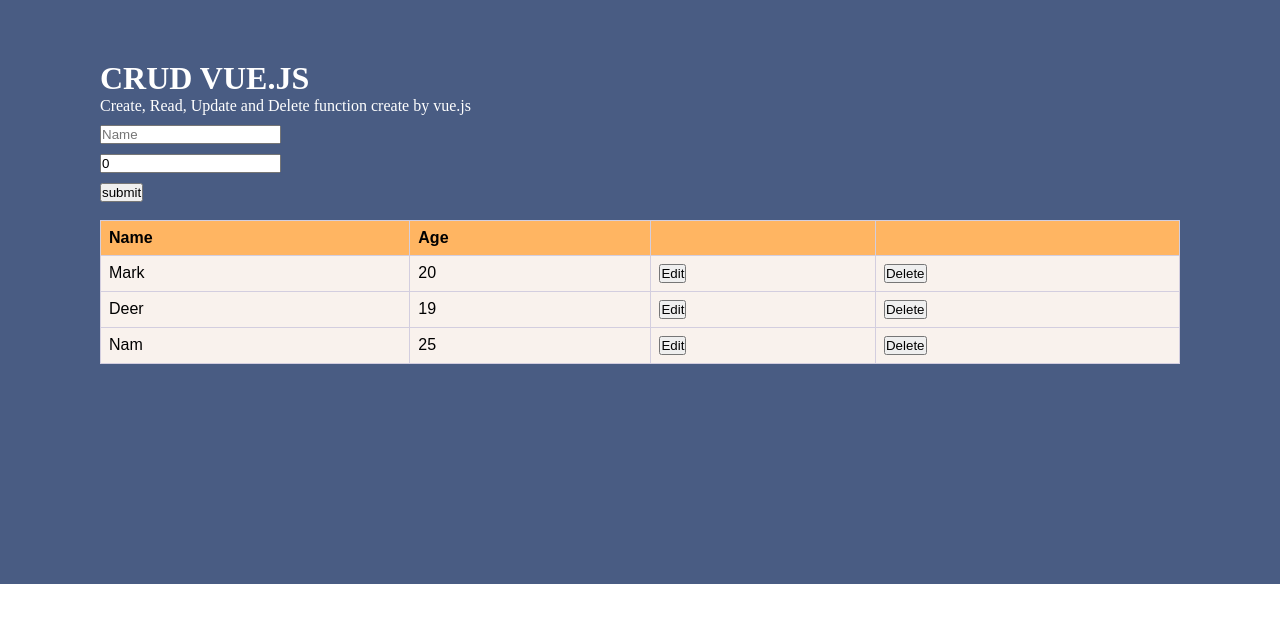
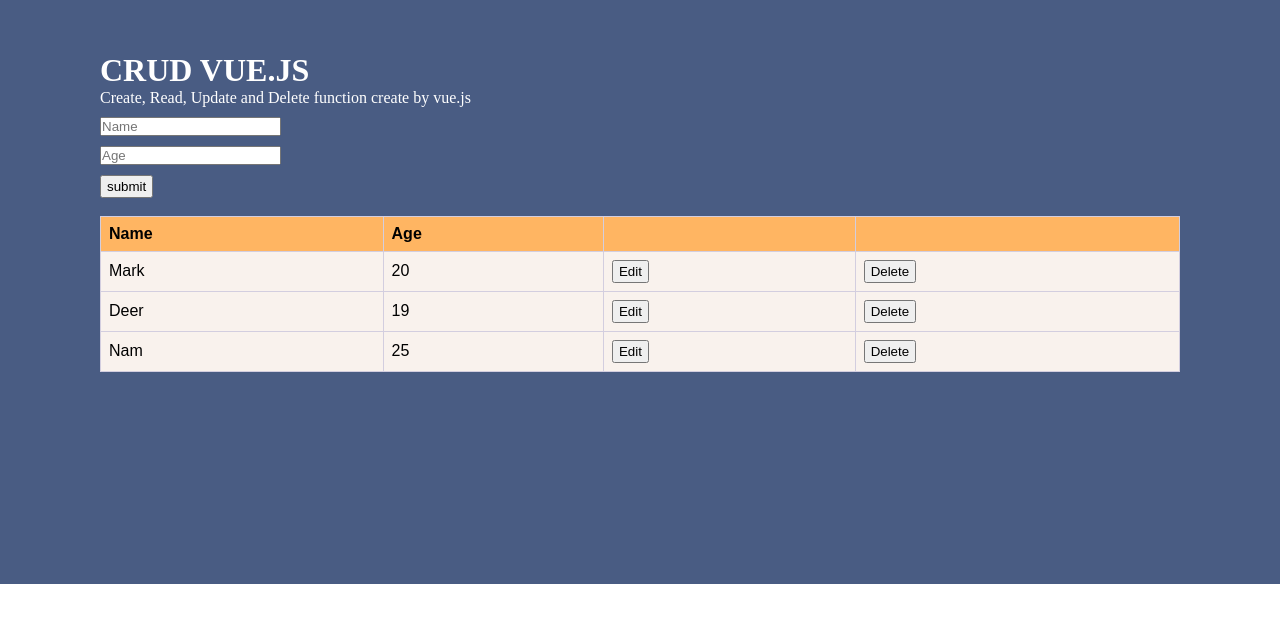
Before and after one commit to Bubblecrown/Practice-Vue, a Vue app: page / in a window 1280 px wide. Shown: the part 161-784 px from the top of the page. Built offline with nearby package versions, Linux system fonts and the light colour scheme.

Commit message:
modified:   input - age

```diff
--- a/src/App.vue
+++ b/src/App.vue
@@ -24,9 +24,9 @@
 	<button v-on:click="setActive">Active</button>
 </div> -->
 <div>
-	<message-component :info="detailInfo"/>
+	<message-component :de-info="detailInfo"/>
 	<input type="text" placeholder="Name" v-model="add.name">
-	<input type="number" placeholder="Age" v-model="add.age">
+	<input type="text" placeholder="Age" v-model="add.age">
 	<button
 	v-if="editState"
 	@click="updateForm()">Update</button>
@@ -65,7 +65,7 @@
 	add:
 	{
 		name:'',
-		age:0
+		age:''
 	},
 	personal: [
 	{
@@ -140,15 +140,16 @@
 setDefault() {
 	this.add = {
 		name:'',
-		age:0
+		age:''
 	}
 },
 addForm(){
 	if (this.add.name == '' || this.add.age == 0) {
-	alert("Please type name and age")
+		alert("Please type name and age")
 	} else {
-	this.personal.push(this.add)
-	this.setDefault()
+		this.add.age = Number(this.add.age)
+		this.personal.push(this.add)
+		this.setDefault()
 	}
 	// (this.add == {name:'',age:0}) ? alert("Please type name and age") : this.personal.push(this.add), this.setDefault()
 },
@@ -170,7 +171,7 @@
 }
 </script>
 
-<style>
+<style scoped>
 *{
 	padding:0;
 	margin:0;
@@ -191,6 +192,9 @@
 	display: block;
 	margin:10px 0 10px 0;
 
+}
+button{
+	padding: 2px 5px 2px 5px;
 }
 .center{
 	text-align: center;
--- a/src/components/MessageComponent.vue
+++ b/src/components/MessageComponent.vue
@@ -1,7 +1,7 @@
 <template>
     <div>
         <h1>CRUD VUE.JS</h1>
-        <p>{{ info }}</p>
+        <p>{{ deInfo }}</p>
         <!-- <h1>It's a test measage props</h1> -->
     </div>
 </template>
@@ -10,12 +10,17 @@
 export default {
     name: 'messageComponent',
     props: [
-        'info'
+        'deInfo'
     ],
 }
 </script>
 
 <style>
+*{
+	padding:0;
+	margin:0;
+	box-sizing:border-box;
+}
 h1, p{
     color:#fff
 }
```
